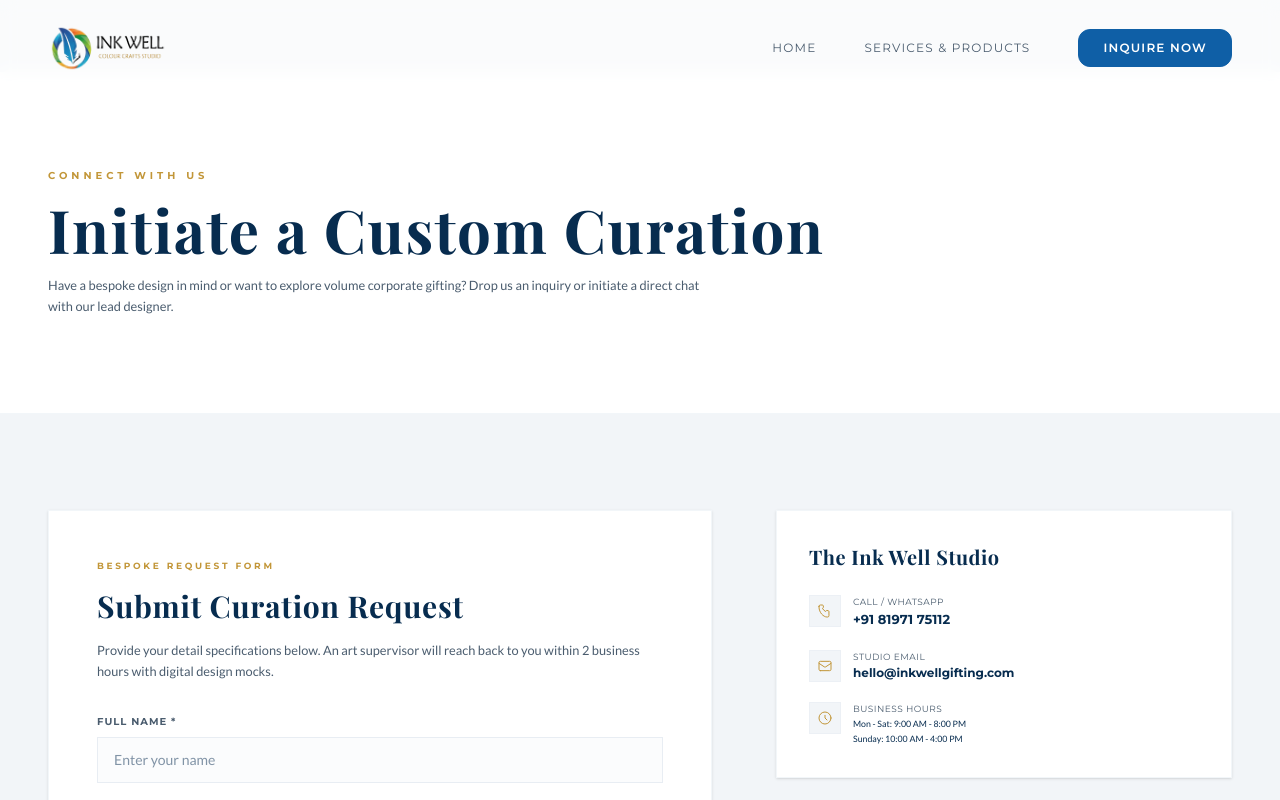
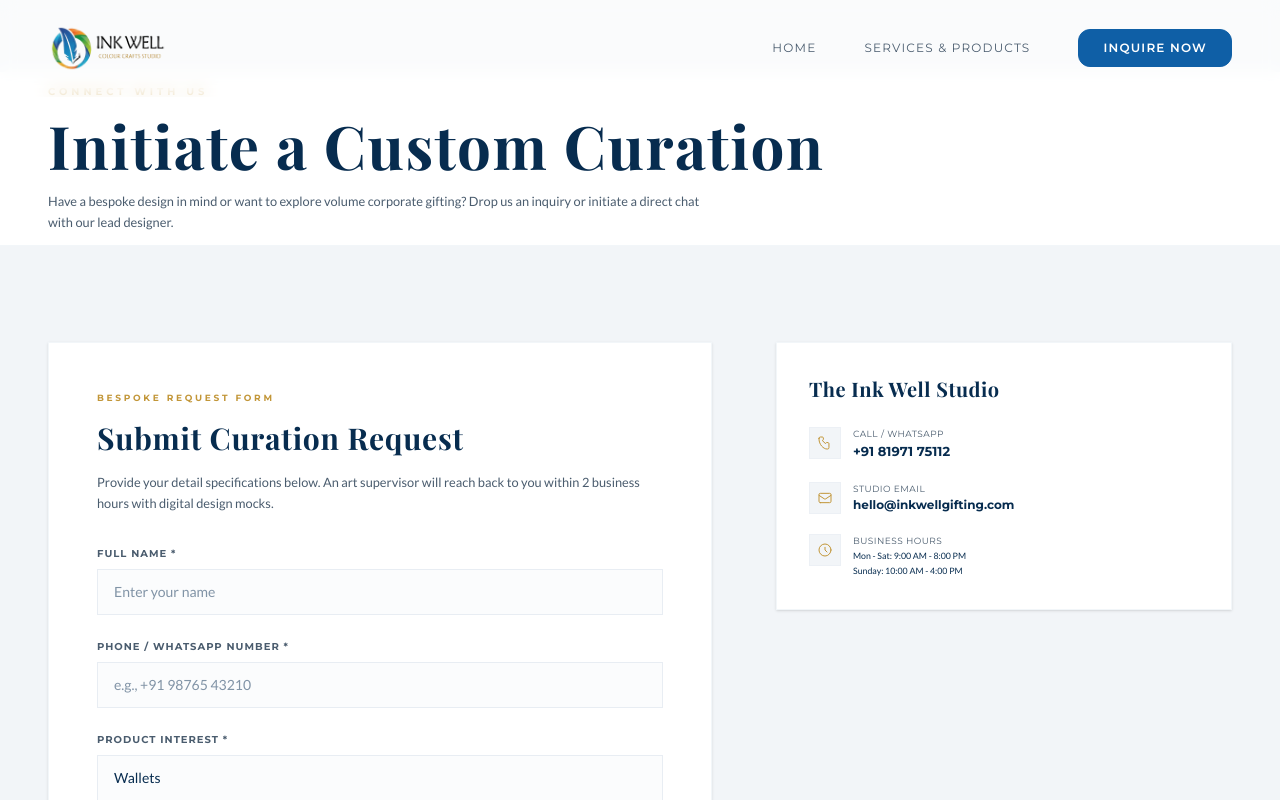
Before and after one commit to Racchu100/inkwell, a Next.js app: page /contact in a window 1280 px wide. Shown: the top 800 px of the page. Built offline with nearby package versions, Linux system fonts and the light colour scheme; a web font is replaced by a local one.

Commit message:
style: add py-6 custom block padding override in global css

```diff
--- a/src/app/globals.css
+++ b/src/app/globals.css
@@ -138,6 +138,10 @@ p {
   padding-block: calc(var(--spacing) * 10);
 }
 
+.py-6 {
+  padding-block: calc(var(--spacing) * 3);
+}
+
 .mb-20 {
   margin-bottom: calc(var(--spacing) * 10);
 }
```
